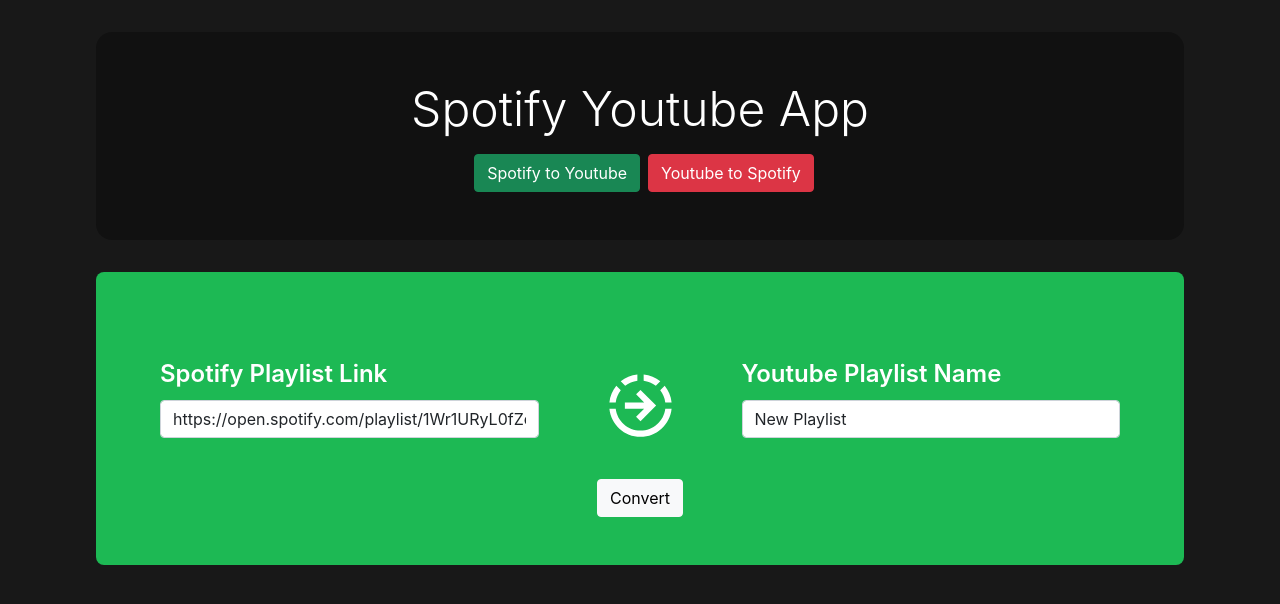
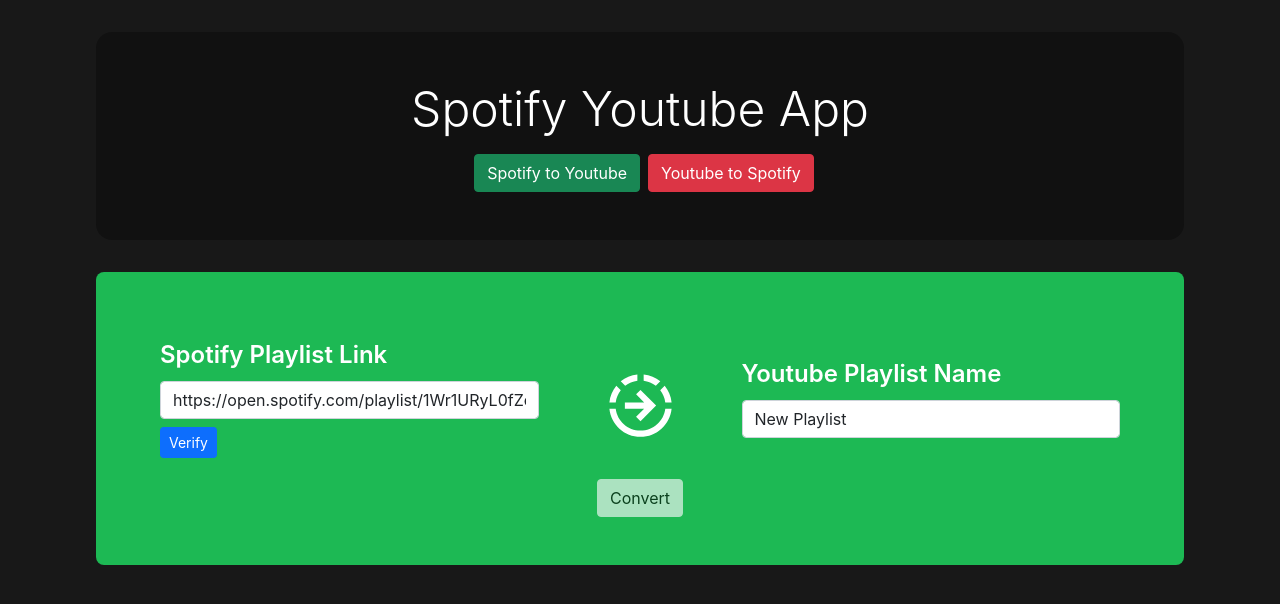
Before and after one commit to aka-jumba/yt-sp-convertor, a React (Create React App) app in the folder frontend/: page /sp2yt in a window 1280 px wide. Shown: the top 604 px of the page. Built offline with nearby package versions, Linux system fonts and the light colour scheme.

Commit message:
Improve Auth

```diff
--- a/frontend/src/FormComponent.js
+++ b/frontend/src/FormComponent.js
@@ -2,6 +2,10 @@
 import React, { useState } from "react";
 import { Form, Button } from "react-bootstrap";
 import DownArrow from "./assets/downloading_white_48dp.svg";
+import axios from "axios";
+
+const API_URL = process.env.REACT_APP_BACKEND_URL || "http://localhost:3001";
+const youtubePlaylistFetchURL = `${API_URL}/api/youtube-playlist-metadata`;
 
 const extractSpotifyId = (url) => {
   let id = url;
@@ -13,12 +17,23 @@ const extractSpotifyId = (url) => {
 
 const extractYoutubeId = (url) => {
   let id = url;
-  let match = id.split('list=')[1];
+  let match = id.split("list=")[1];
   return match;
-}
+};
+
+const fetchYoutubePlaylistDetails = async (id) => {
+  try {
+    const { data } = await axios.post(youtubePlaylistFetchURL, {
+      playlistId: id,
+    });
+    return data;
+  } catch (err) {
+    throw err;
+  }
+};
 
 export default (props) => {
-  const { mode = "sp2yt", onConvert = () => {} } = props;
+  const { mode = "sp2yt", onConvert = () => {}, handleGoogleLogin } = props;
 
   const [url, setUrl] = useState(
     mode === "sp2yt"
@@ -26,12 +41,39 @@ export default (props) => {
       : "https://www.youtube.com/playlist?list=PLnA6ZM6GfCE0ezYy5YKrI7v6WZNkBP6rl"
   );
   const [name, setName] = useState("New Playlist");
+  const [isVerified, setVerified] = useState(false);
+  const [playlistData, setPlaylistData] = useState({});
 
   const onSubmit = async (e) => {
     e.preventDefault();
     let match = extractYoutubeId(url);
     console.log(`Extracted ID`, match);
     onConvert(match, name);
+  };
+
+  const onVerifyYoutube = async (e) => {
+    e.preventDefault();
+    setVerified(false);
+    setPlaylistData({});
+    try {
+      const data = await fetchYoutubePlaylistDetails(extractYoutubeId(url));
+      setPlaylistData(data);
+      console.log(data);
+      setVerified(true);
+    } catch (err) {
+      console.error(err);
+      try {
+        const loginRes = await handleGoogleLogin();
+        console.log(`Successfully logged in Google!`, loginRes);
+      } catch (er) {
+        console.error(`Google login mein error`, er);
+      }
+    }
+  };
+
+  const onVerifySpotify = async (e) => {
+    e.preventDefault();
+    console.log("Verify spotify!");
   };
 
   const isSp2yt = () => {
@@ -76,6 +118,15 @@ export default (props) => {
               onChange={(e) => setUrl(e.target.value)}
               placeholder="Eg: https://open.spotify.com/playlist/1Wr1URyL0fZcW10cHyxgpj"
             />
+            <Button
+              className="mt-2"
+              size="sm"
+              variant="primary"
+              onClick={isSp2yt() ? onVerifySpotify : onVerifyYoutube}
+            >
+              Verify
+            </Button>
+            {isVerified && JSON.stringify(playlistData)}
           </Form.Group>
           <Form.Group>
             <div
@@ -100,7 +151,12 @@ export default (props) => {
           </Form.Group>
         </div>
         <div>
-          <Button className="mt-1" variant="light" type="submit">
+          <Button
+            className="mt-1"
+            variant="light"
+            type="submit"
+            disabled={!isVerified}
+          >
             Convert
           </Button>
         </div>
--- a/frontend/src/YoutubeToSpotify/index.js
+++ b/frontend/src/YoutubeToSpotify/index.js
@@ -36,7 +36,7 @@ const convertPlaylist = async (playlistId, playlist_name, token) => {
 };
 
 const handleLogin = () => {
-  let url = `${youtubeLoginURL}/0`;
+  let url = `${youtubeLoginURL}/1`;
   return new Promise(async (resolve, reject) => {
     try {
       const response = await axios.get(url);
@@ -129,7 +129,11 @@ export default (props) => {
     <>
       <Header />
       <div className="yt-to-sp">
-        <FormComponent mode="yt2sp" onConvert={onConvert} />
+        <FormComponent
+          mode="yt2sp"
+          onConvert={onConvert}
+          handleGoogleLogin={handleLogin}
+        />
       </div>
       {hitConvert && renderResults()}
     </>
```
Also changed, not shown: 1 other file (tests, documents, lock files or other folders).
